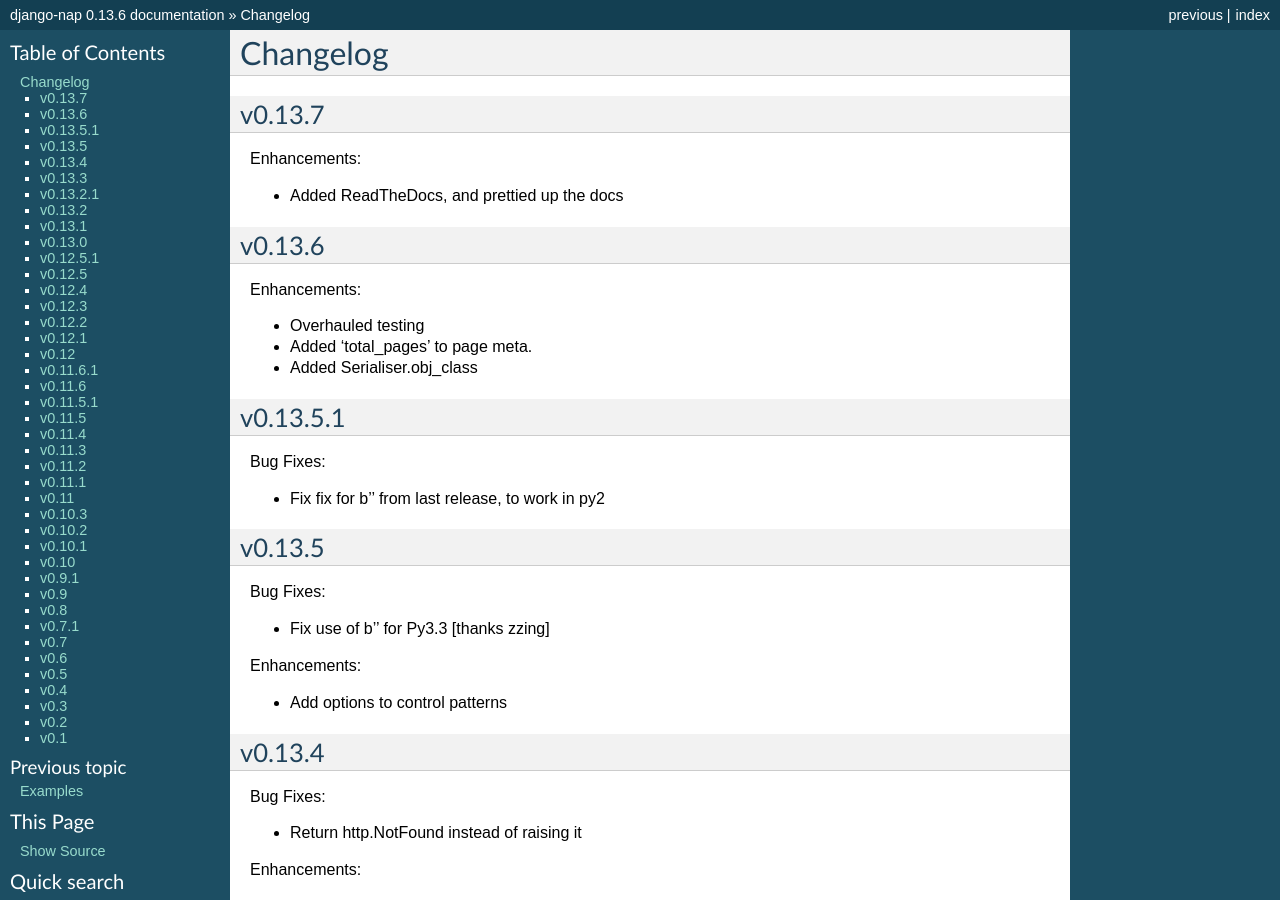
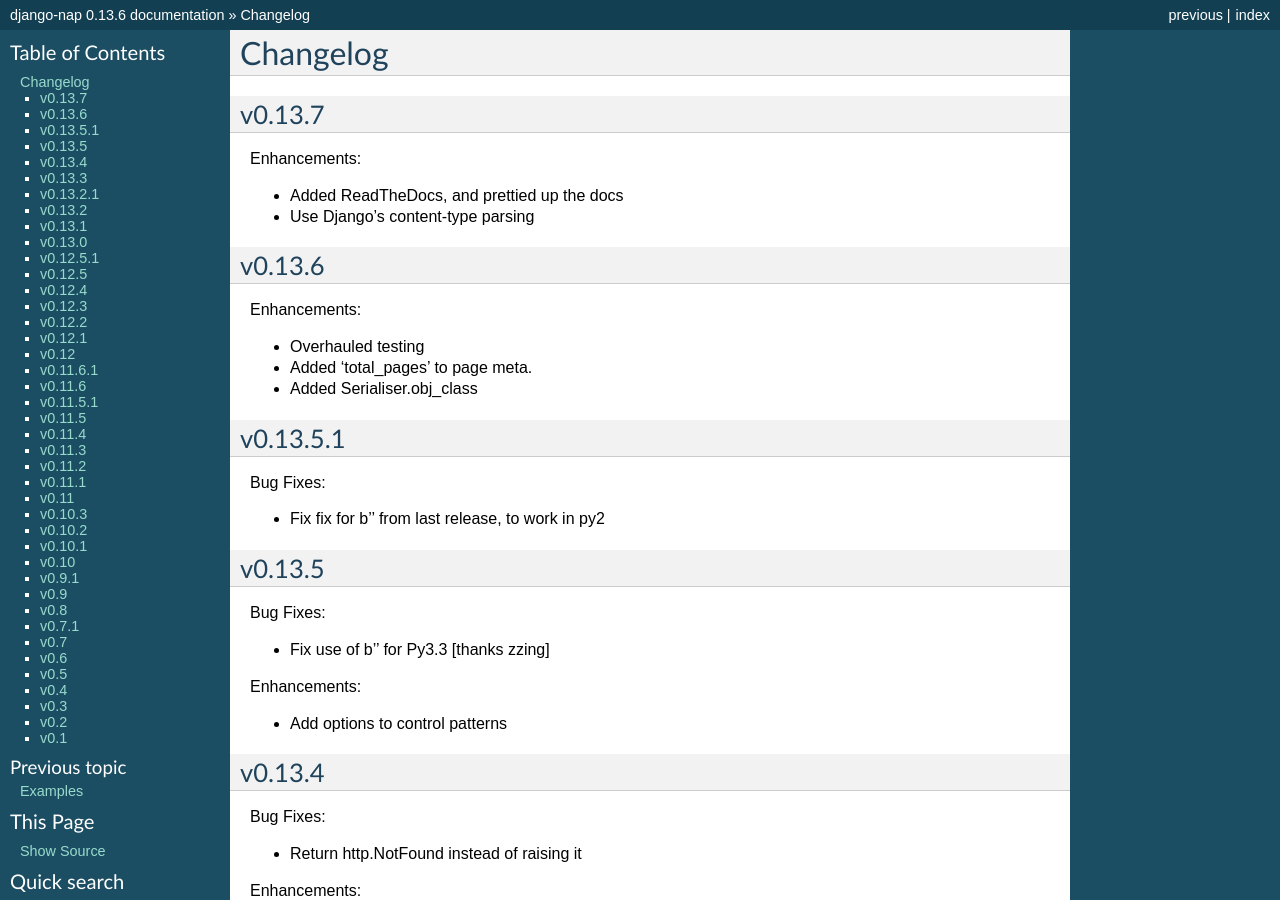
Before and after one commit to funkybob/django-nap, a Sphinx documentation site: the page built from docs/changelog.rst, in a window 1280 px wide and 900 px high. Built offline with Sphinx 7.4.7, drawn with Linux system fonts in a browser that asks for light colours.

Commit message:
Updated changelog

```diff
--- a/docs/changelog.rst
+++ b/docs/changelog.rst
@@ -8,6 +8,7 @@
 Enhancements:
 
 + Added ReadTheDocs, and prettied up the docs
++ Use Django's content-type parsing
 
 v0.13.6
 =======
```
